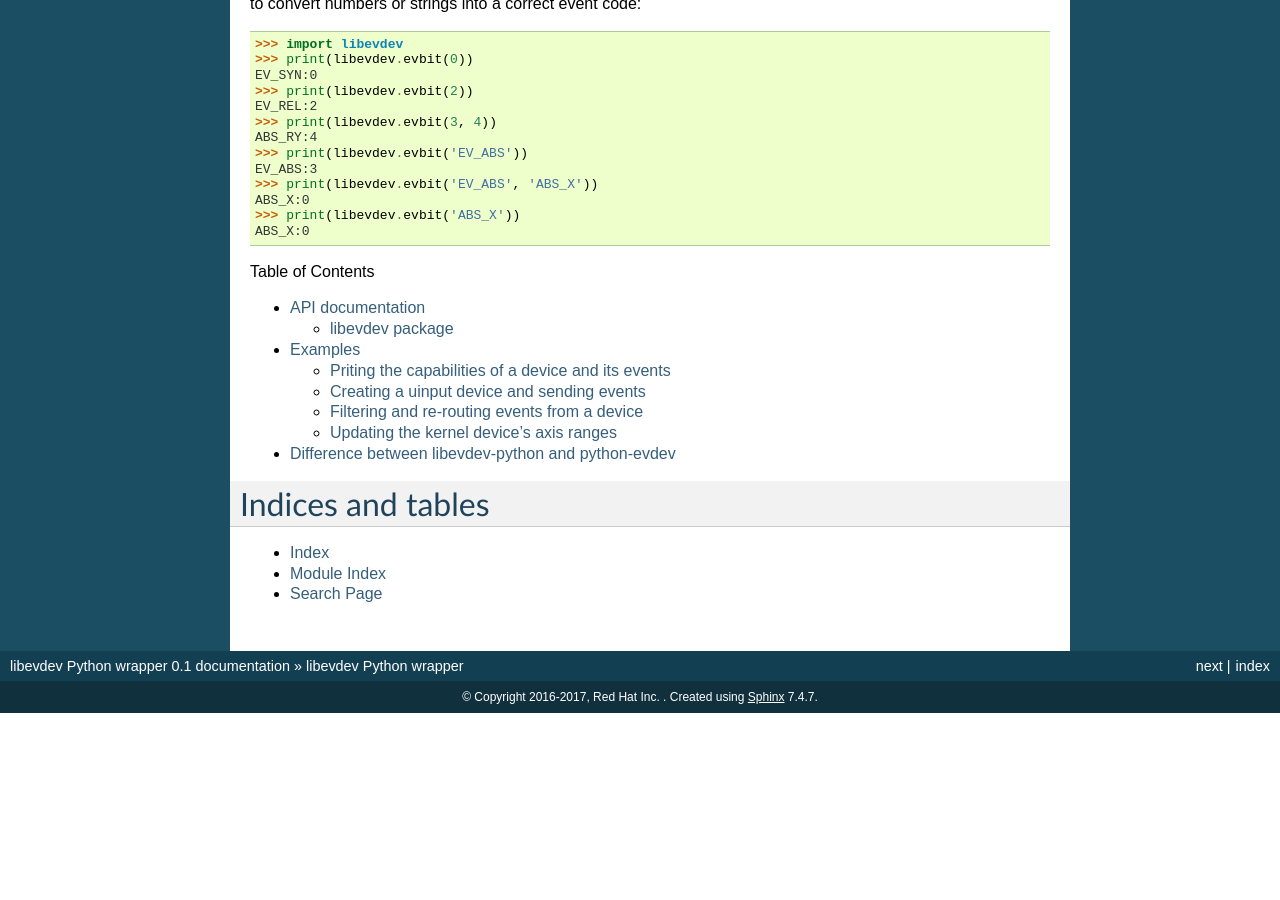
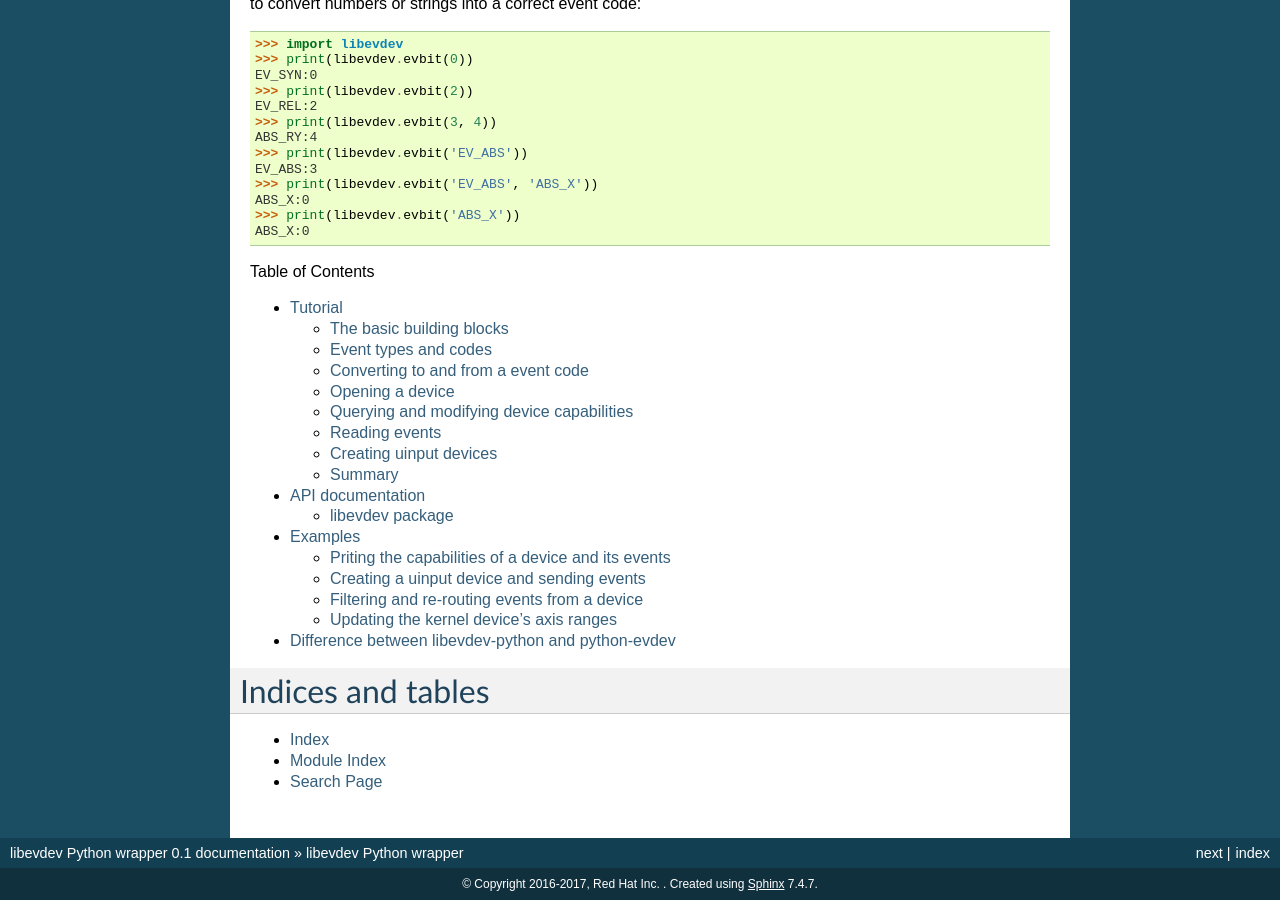
Before and after one commit to whot/python-libevdev, a Sphinx documentation site: the page built from doc/source/index.rst, in a window 1280 px wide and 900 px high, scrolled down 1735 px. Built offline with Sphinx 7.4.7, drawn with Linux system fonts in a browser that asks for light colours; before the commit the page ends 2448 px from its top, so only the background shows below that; some of the changed lines change nothing that is shown.

Commit message:
doc: add a tutorial
Signed-off-by: Peter Hutterer <peter.hutterer@who-t.net>

```diff
--- a/doc/source/index.rst
+++ b/doc/source/index.rst
@@ -125,6 +125,7 @@ strings into a correct event code::
    :caption: Table of Contents
    :maxdepth: 2
 
+   tutorial
    API documentation <modules>
    examples
    python-evdev
--- /dev/null
+++ b/doc/source/tutorial.rst
@@ -0,0 +1,271 @@
+Tutorial
+========
+
+This is a tutorial on using libevdev's Python wrapper. It is not a tutorial
+on the evdev protocol, basic knowledge of how evdev works is assumed.
+Specifically, you're expected to know what an event type and an event code
+is. If you don't, read https://who-t.blogspot.com.au/2016/09/understanding-evdev.html first.
+
+The basic building blocks
+-------------------------
+
+The most important building blocks are the :class:`Device <libevdev.device.Device>`,
+:class:`InputEvent <libevdev.event.InputEvent>` and the :func:`evbit()
+<libevdev.const.evbit>` function.  A :class:`Device
+<libevdev.device.Device>` object refers to any libevdev device, whether
+it's backed by a real device or not. :class:`InputEvent
+<libevdev.event.InputEvent>` represents an event from that device. libevdev
+relies on the caller using wrapped event code objects rather than just
+strings and numbers, :func:`evbit() <libevdev.const.evbit()>` converts from
+one to the other.
+
+Event types and codes
+---------------------
+
+In raw evdev, each event has an event type and an event code. These are just
+numbers with overlapping ranges, so it's possible to mix them up. libevdev
+takes this away by providing objects for both types and codes. These
+objects are required in all API calls, so the chances of mixing things up
+are reduced.
+
+All event codes and types are exposed in the libevdev module namespace::
+
+        >>> t = libevdev.EV_ABS
+        >>> print(t)
+        EV_ABS:3
+        >>> print(t.value)
+        3
+        >>> print(t.name)
+        EV_ABS
+
+        >>> c = libevdev.EV_ABS.ABS_X
+        >>> print(c)
+        ABS_X:0
+        >>> print(c.value)
+        0
+        >>> print(c.name)
+        ABS_X
+
+As you can see, each type or code has a ``value`` and ``name`` attribute.
+Each type and code also references each other, so you can go from one to the
+other easily::
+
+        >>> c = libevdev.EV_ABS.ABS_X
+        >>> print(c.type)
+        EV_ABS:3
+        >>> c.type == libevdev.EV_ABS
+        True
+
+        >>> t = libevdev.EV_ABS
+        >>> print(t.codes[:3])
+        [ABS_X:0, ABS_Y:1, ABS_Z:2]
+        >>> t.codes[0] == libevdev.EV_ABS.ABS_X
+        True
+
+Converting to and from a event code
+-----------------------------------
+
+When parsing text files with device descriptions, the data is usually in the
+form of numeric values or text strings for each event type or event code.
+The :func:`evbit() <libevdev.const.evbit>` function is the conversion
+function to get the real event types and codes from that data.
+Using it is easy: just pass the numbers or strings in and use the object
+that comes out::
+
+        >>> print(libevdev.evbit(3))
+        EV_ABS:3
+        >>> libevdev.evbit(3) == libevdev.EV_ABS
+        True
+
+        >>> print(libevdev.evbit(3, 0))
+        ABS_X:0
+        >>> libevdev.evbit(3, 0) == libevdev.EV_ABS.ABS_X
+        True
+
+For the cases where the data is strings, it works much in the same way::
+
+        >>> print(libevdev.evbit('EV_ABS'))
+        EV_ABS:3
+        >>> libevdev.evbit('EV_ABS') == libevdev.EV_ABS
+        True
+
+        >>> print(libevdev.evbit('EV_ABS', 'ABS_X'))
+        ABS_X:0
+        >>> libevdev.evbit('EV_ABS', 'ABS_X') == libevdev.EV_ABS.ABS_X
+        True
+
+        >>> print(libevdev.evbit('ABS_X'))
+        ABS_X:0
+        >>> libevdev.evbit('ABS_X') == libevdev.EV_ABS.ABS_X
+        True
+
+Most of the event code strings are unique, so as you can see in the third
+example above, the event type isn't needed when converting from string.
+
+Ok, now that we know how to deal with event codes and types, we can move on
+to actually using those.
+
+Opening a device
+----------------
+
+Opening and closing devices is left to the caller. libevdev merely makes use
+of any file objects that it is given. It also relies on the caller to figure
+out when events are available on the file object - all libevdev does is use
+the file descriptor when asked to do so. libevdev doesn't give you a list of
+devices either - you can easily figure that out yourself by looping through
+the file system or using libudev.
+
+The simplest case (and good enough for most applications) is a mere call to
+``open``::
+
+        >>> fd = open("/dev/input/event0", "rb")
+        >>> device = libevdev.Device(fd)
+        >>> print(device.name)
+        Lid Switch
+
+This creates a device that is backed by a file descriptior - we can read
+events from it later or even modify the kernel device.
+
+That's it. libevdev doesn't really care how you opened the device, as long
+as ``fileno()`` works on it it'll take it. Now we can move on to actually
+handling the device
+
+Querying and modifying device capabilities
+------------------------------------------
+
+The :func:`has <libevdev.device.Device.has>` function returns True when a
+device has a given event type or event code. So let's check whether this
+device is a mouse::
+
+        if not device.has(libevdev.EV_REL):
+            print('I expected relative axes from a mouse...')
+            sys.exit(0)
+
+        if device.has(libevdev.EV_KEY.BTN_MIDDLE):
+            print('Fancy, a mouse with a middle button!')
+            device.disable(libevdev.EV_KEY.BTN_MIDDLE)
+            print('... but you don't get to use it')
+
+The :func:`has <libevdev.device.Device.has>` calls are self-explanatory. The
+call to :func:`disable <libevdev.device.Device.disable>` disables the
+given event code or event type. When disabled, no events from this code or
+type are forwarded to the caller and future calls to :func:`has <libevdev.device.Device.has>`
+return ``False``.
+
+The inverse is possible too, enabling a non-existing event code::
+
+        if not device.has(libevdev.EV_KEY.BTN_MIDDLE):
+            device.enable(libevdev.EV_KEY.BTN_MIDDLE)
+            print('Free middle buttons for everyone!')
+
+Unsurprisingly, the device won't generate events for axes it doesn't have.
+So this is usually only useful to have device-specific quirks in one place
+and then assume that devices are behaving correctly.
+
+.. note::
+
+        Enabling absolute axes requires extra data. See
+        :func:`disable <libevdev.device.Device.enable>` for details.
+
+Reading events
+--------------
+
+libevdev does not have a concept of an event loop, it relies on the caller
+to monitor the file descriptor for events. Thus, the concept of
+"availablable events" means "events available right now" and the
+:func:`events <libevdev.device.Device.events>` function returns exactly
+that::
+
+        while True:
+            for e in device.events():
+                print(e)
+            # now do some other stuff, like rendering things
+
+The events returned are of class :class:`InputEvent
+<libevdev.event.InputEvent>` and represent the C ``struct input_event``,
+but they're type-safer. Every event has a :func:`type
+<libevdev.event.InputEvent.type>` and a :func:`code
+<libevdev.event.InputEvent.code>` representing its event type and code.
+And of course a :func:`value <libevdev.event.InputEvent.value>`.
+
+The most useful method on the input events is :func:`matches
+<libevdev.event.InputEvent.matches>` which can be used to compare for
+types, codes and/or values::
+
+        for e in device.events():
+            if e.matches(libevdev.EV_MSC):
+                continue  # don't care about those
+
+            if e.matches(libevdev.EV_REL.REL_X:
+                move_by(e.value, 0)
+            elif e.matches(libevdev.EV_REL.REL_Y):
+                move_by(0, e.value)
+            elif e.matches(libevdev.EV_KEY.BTN_MIDDLE, value=1):
+                printf('How did we manage to get a middle button press?')
+
+Alternatively, you can pre-construct input events and use those for
+comparisons::
+
+        btn = InputEvent(libevdev.EV_KEY.BTN_MIDDLE, value=1)
+
+        if btn in device.events():
+            print('There's a button event in there')
+
+Creating uinput devices
+-----------------------
+
+.. note::
+
+   Creating uinput devices requires root access.
+
+Creating virtual devices through uinput is a common case for users that want
+to inject input events into the system. libevdev makes this easy by creating
+a device from an existing libevdev context::
+
+        device = libevdev.Device()
+        device.name = 'my fake device'
+        device.enable(libevdev.EV_KEY.BTN_LEFT)
+        device.enable(libevdev.EV_KEY.BTN_MIDDLE)
+        device.enable(libevdev.EV_KEY.BTN_RIGHT)
+
+        uinput = device.create_uinput_device()
+        print('device is now at {}'.format(uinput.devnode))
+
+        press = [libevdev.InputEvent(libevdev.EV_KEY.BTN_MIDDLE, value=1)
+                 libevdev.InputEvent(libevdev.EV_SYN.SYN_REPORT, value=0)]
+        uinput.send_events(press)
+
+        release = [libevdev.InputEvent(libevdev.EV_KEY.BTN_MIDDLE, value=0)
+                   libevdev.InputEvent(libevdev.EV_SYN.SYN_REPORT, value=0)]
+        uinput.send_events(release)
+
+In the example above, we create an empty uinput device, set a name and
+enable a few event codes. Then we create the uinput device and write a
+middle click press, followed by a release.
+
+.. warning::
+
+        An event sequence must always be terminated by with a
+        ``libevdev.EV_SYN.SYN_REPORT`` event or the kernel may not process
+        the events.
+
+That's really it. The uinput device can be created from any context. By
+using a real device as source context it's easy to duplicate an existing
+device with exactly the same attributes. The resulting uinput device is a
+libedev context too, so all the previously mentioned methods work on it - it
+just won't ever send events. Usually you'd create a new libevdev context
+from the device at the uinput's device node::
+
+        uinput = device.create_uinput_device()
+        fd = open(uinput.devnode, 'rb')
+        newdev = libevdev.Device(fd)
+        ...
+
+
+Summary
+-------
+
+This tutorial provided an overview on how to initialize libevdev and handle
+basic properties and events. Full examples for some use-cases are available
+on the :doc:`examples` page. The :doc:`API documentation <modules>` explains
+all functions available to the caller.
```
